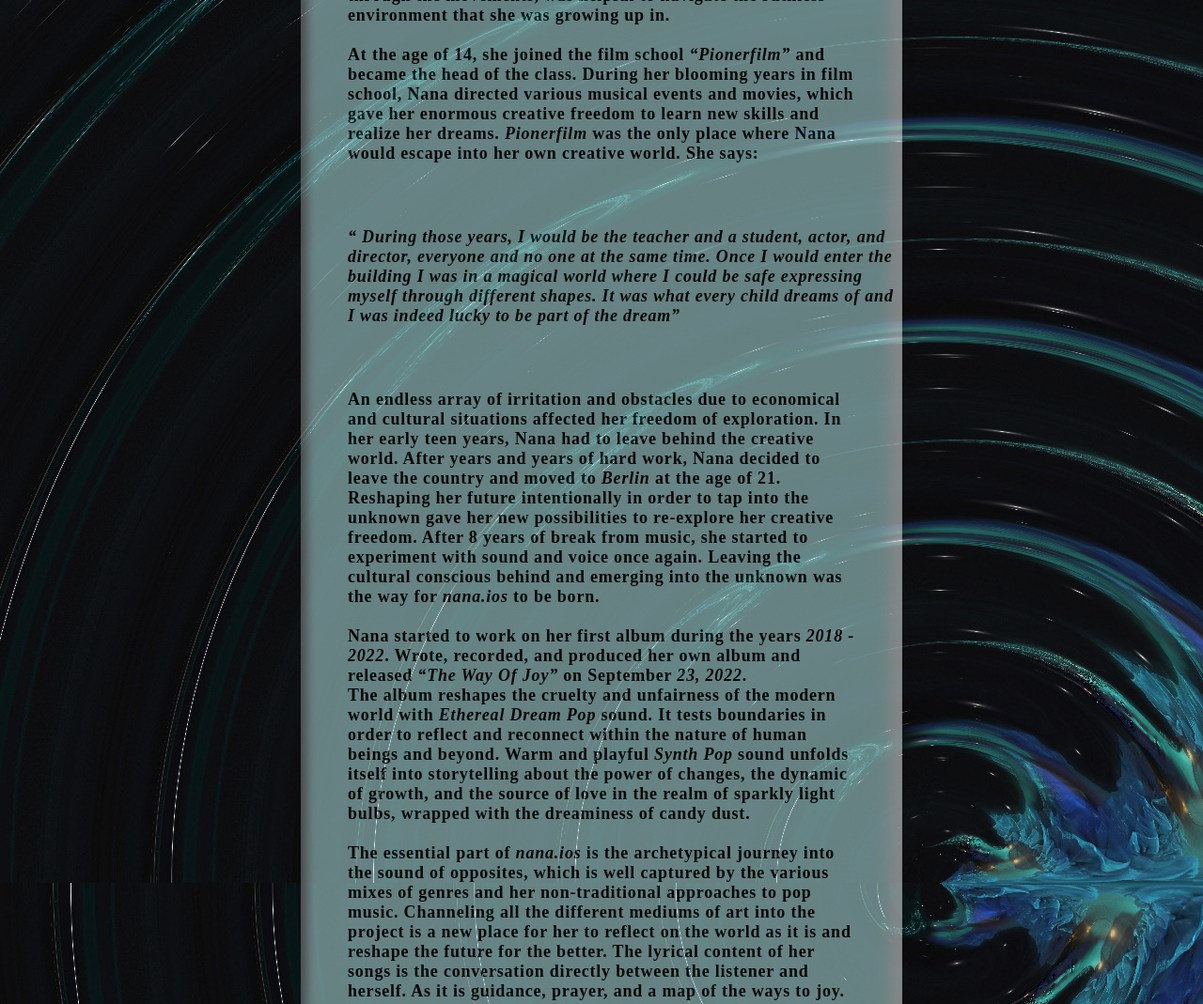
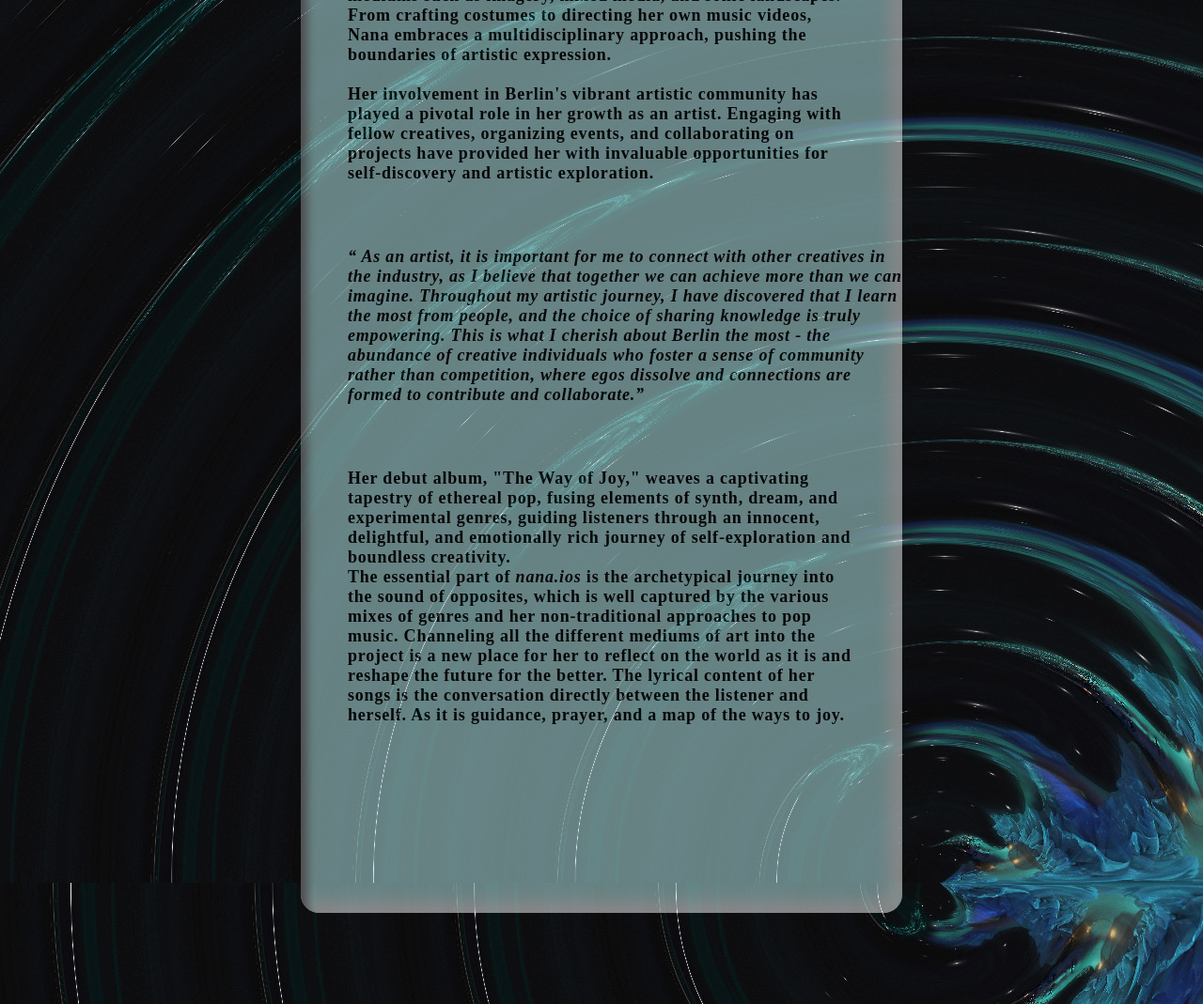
Before and after one commit to nanaioss/nanaioss.github.io, a website: page html/about.html in a window 1280 px wide. Shown: the part 560-1629 px from the top of the page at 94% size. Drawn offline with Linux system fonts and the light colour scheme.

Commit message:
updated about section

```diff
--- a/html/about.html
+++ b/html/about.html
@@ -53,38 +53,30 @@
 
 
         <p class="bio-text">
-            Multimedia producer <i>Nana Ioseliani</i> AKA <b><i>nana.ios</i></b> were born on August 11, 1996, <i>in Tbilisi, Georgia.</i> From a very young age, Nana distinguished herself as a highly artistic child. Her first exposure to music started at an early age when she would attend her sister's singing lessons with her mom. By the age of 2, she could sing 47 songs fluently. Yet she couldn't speak properly, but she would sing her way through.
+            <i>Nana Ioseliani</i> AKA <b><i>nana.ios</i></b> is a boundary-pushing multimedia producer and musician based in Berlin. Drawing from her diverse musical background and a deep love for experimentation, Nana has developed her solo project into a captivating exploration of sound and art.
             <br>
             <br>
-            Traditional Polyphonic Singing was the first training that had a major influence on her understanding of the voice as an instrument to express oneself and later on her music.
+            Her early exposure to Traditional Polyphonic Singing profoundly influenced her understanding of the voice as a powerful instrument of self-expression. Nana's passion for music expanded beyond singing, leading her to explore various art forms and mediums, including fashion, dance and film.
             <br>
             <br>
 
-            Besides singing, Nana was eager to explore herself through the different mediums of arts.
-
-            Dancing was another sphere that she got herself involved. Mastering her body, mind, and soul through the movements, was helpful to navigate the ruthless environment that she was growing up in.
+            Nana assumes complete independence as she writes, records, and produces her own music. Her work extends beyond traditional music production, encompassing a wide range of mediums such as imagery, mixed media, and sonic landscapes. From crafting costumes to directing her own music videos, Nana embraces a multidisciplinary approach, pushing the boundaries of artistic expression.
             <br>
             <br>
-            At the age of 14, she joined the film school <i>“Pionerfilm”</i> and became the head of the class. During her blooming years in film school, Nana directed various musical events and movies, which gave her enormous creative freedom to learn new skills and realize her dreams. <i>Pionerfilm</i> was the only place where Nana would escape into her own creative world. She says:
+            Her involvement in Berlin's vibrant artistic community has played a pivotal role in her growth as an artist. Engaging with fellow creatives, organizing events, and collaborating on projects have provided her with invaluable opportunities for self-discovery and artistic exploration.
             <br>
 
             </p>
                 <p class="qoute">
-                    <i>“ During those years, I would be the teacher and a student, actor, and director, everyone and no one at the same time. Once I would enter the building I was in a magical world where I could be safe expressing myself through different shapes. It was what every child dreams of and I was indeed lucky to be part of the dream”</i>
+                    <i>“ As an artist, it is important for me to connect with other creatives in the industry, as I believe that together we can achieve more than we can imagine. Throughout my artistic journey, I have discovered that I learn the most from people, and the choice of sharing knowledge is truly empowering. This is what I cherish about Berlin the most - the abundance of creative individuals who foster a sense of community rather than competition, where egos dissolve and connections are formed to contribute and collaborate.”</i>
                 </p>
 
 
             <p class="bio-text text2">
-             An endless array of irritation and obstacles due to economical and cultural situations affected her freedom of exploration. In her early teen years, Nana had to leave behind the creative world. After years and years of hard work, Nana decided to leave the country and moved to <i>Berlin</i> at the age of 21.
-             <br>
-            Reshaping her future intentionally in order to tap into the unknown gave her new possibilities to re-explore her creative freedom. After 8 years of break from music, she started to experiment with sound and voice once again. Leaving the cultural conscious behind and emerging into the unknown was the way for <b><i>nana.ios</i></b> to be born.
+              Her debut album, "The Way of Joy," weaves a captivating tapestry of ethereal pop, fusing elements of synth, dream, and experimental genres, guiding listeners through an innocent, delightful, and emotionally rich journey of self-exploration and boundless creativity.
+
             <br>
-            <br>
-            Nana started to work on her first album during the years <i>2018 - 2022</i>. Wrote, recorded, and produced her own album and released <b><i>“The Way Of Joy”</i></b> on September <i>23, 2022</i>.
-            <br>
-             The album reshapes the cruelty and unfairness of the modern world with <i>Ethereal Dream Pop</i> sound. It tests boundaries in order to reflect and reconnect within the nature of human beings and beyond. Warm and playful <i>Synth Pop</i> sound unfolds itself into storytelling about the power of changes, the dynamic of growth, and the source of love in the realm of sparkly light bulbs, wrapped with the dreaminess of candy dust.
-             <br>
-             <br>
+
             The essential part of <b><i>nana.ios</i></b> is the archetypical journey into the sound of opposites, which is well captured by the various mixes of genres and her non-traditional approaches to pop music.
             Channeling all the different mediums of art into the project is a new place for her to reflect on the world as it is and reshape the future for the better.
             The lyrical content of her songs is the conversation directly between the listener and herself. As it is guidance, prayer, and a map of the ways to joy.
```
